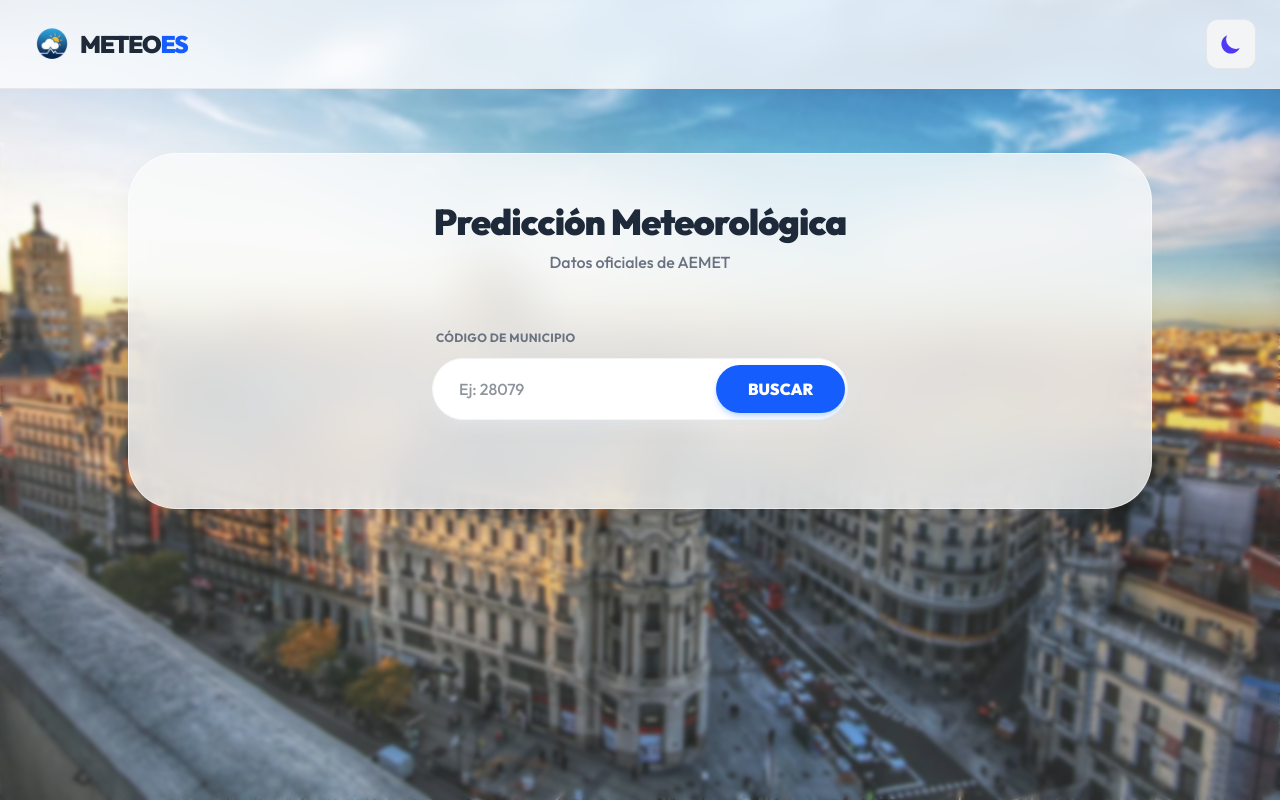
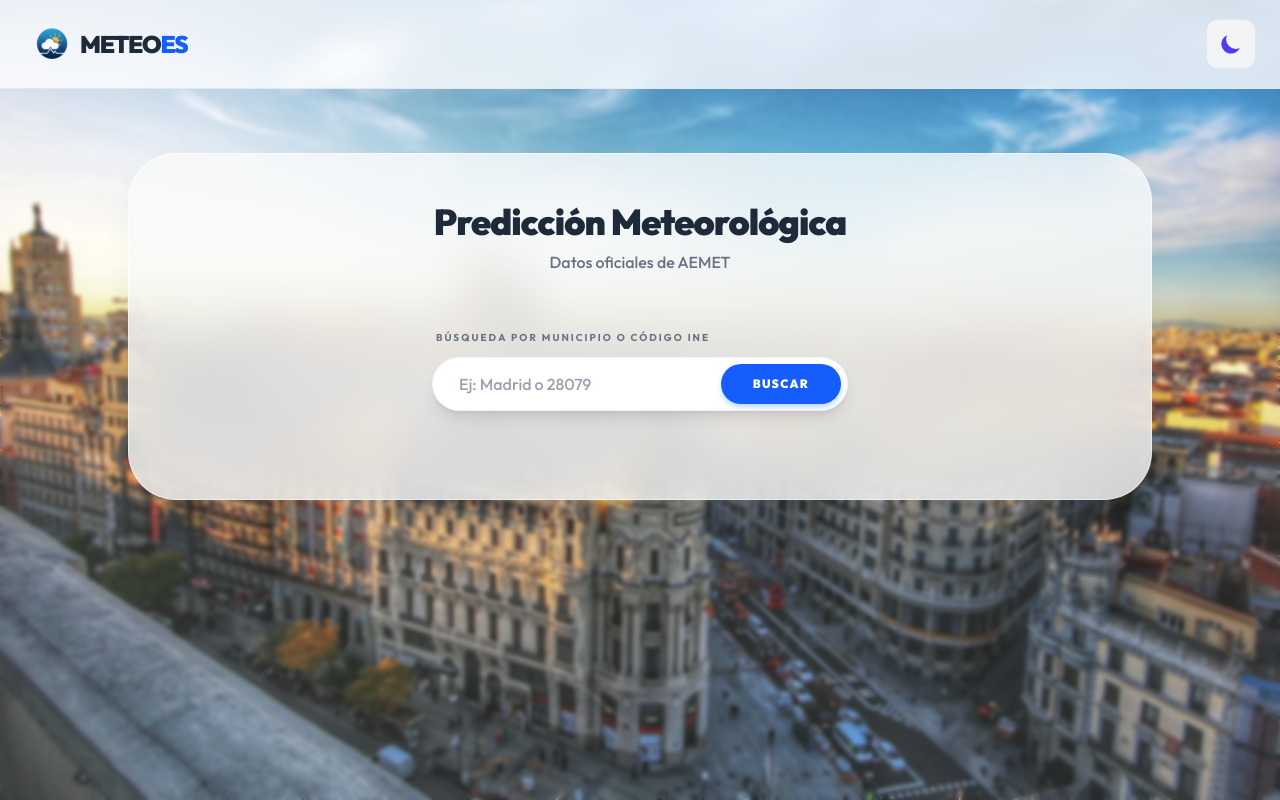
Before and after one commit to AdrianMF97/MeteoES, a React (Vite) app in the folder client/: page / in a window 1280 px wide. Built offline with nearby package versions, Linux system fonts and the light colour scheme.

Commit message:
Improving searchbar component to use the municipalities name search.

```diff
--- a/client/src/components/SearchBar.jsx
+++ b/client/src/components/SearchBar.jsx
@@ -1,46 +1,112 @@
-import { useState } from "react";
+import { useState, useMemo, useEffect, useRef } from "react";
+import municipalities from "./utils/spain_municipalities.json";
 
 const SearchBar = ({ onSearch }) => {
-  const [codigo, setCodigo] = useState("");
-  const [error, setError] = useState("");
+  const [query, setQuery] = useState("");
+  const [showSuggestions, setShowSuggestions] = useState(false);
+  const containerRef = useRef(null);
+
+  // Normalizamos para la búsqueda insensible a tildes
+  const normalize = (str) =>
+    str
+      .normalize("NFD")
+      .replace(/[\u0300-\u036f]/g, "")
+      .toLowerCase();
+
+  //useMemo para evita renderizados en cascada
+  const filteredSuggestions = useMemo(() => {
+    const trimmedQuery = query.trim();
+    //Filtramos a partir de 3 caracteres y evitamos búsquedas numéricas
+    if (trimmedQuery.length < 3 || /^\d+$/.test(trimmedQuery)) {
+      return [];
+    }
+
+    const searchTarget = normalize(trimmedQuery);
+
+    return municipalities
+      .filter((m) => normalize(m.name).includes(searchTarget))
+      .slice(0, 5);
+  }, [query]);
+
+  // Manejo de clics para cerrar el menú
+  useEffect(() => {
+    const handleClickOutside = (e) => {
+      if (containerRef.current && !containerRef.current.contains(e.target)) {
+        setShowSuggestions(false);
+      }
+    };
+    document.addEventListener("mousedown", handleClickOutside);
+    return () => document.removeEventListener("mousedown", handleClickOutside);
+  }, []);
+
+  const handleSelect = (m) => {
+    setQuery(m.name);
+    setShowSuggestions(false);
+    onSearch(m.ine_code);
+  };
 
   const handleSubmit = (e) => {
     e.preventDefault();
-    if (!/^\d{5}$/.test(codigo)) {
-      setError("El código debe tener 5 dígitos numéricos.");
-      return;
+    const value = query.trim();
+    if (!value) return;
+
+    if (/^\d{5}$/.test(value)) {
+      onSearch(value);
+      setShowSuggestions(false);
+    } else {
+      const encontrado = municipalities.find(
+        (m) => normalize(m.name) === normalize(value),
+      );
+      if (encontrado) {
+        onSearch(encontrado.ine_code);
+        setShowSuggestions(false);
+      }
     }
-    setError("");
-    onSearch(codigo);
   };
 
   return (
-    <div className="max-w-md mx-auto mt-8 px-4">
+    <div className="max-w-md mx-auto mt-8 px-4 relative" ref={containerRef}>
       <form onSubmit={handleSubmit} className="flex flex-col gap-3">
-        <label className="text-gray-500 dark:text-gray-400 font-bold text-xs tracking-wide uppercase ml-1">
-          Código de municipio
+        <label className="text-gray-500 dark:text-gray-400 font-bold text-[10px] tracking-[0.2em] uppercase ml-1">
+          Búsqueda por municipio o código INE
         </label>
 
-        <div className="flex gap-2 p-1.5 bg-white dark:bg-gray-800 rounded-4xl shadow-lg shadow-gray-200/50 dark:shadow-none border border-gray-100 dark:border-gray-700">
+        <div className="flex gap-2 p-1.5 bg-white dark:bg-gray-800 rounded-4xl shadow-lg border border-gray-100 dark:border-gray-700 focus-within:ring-2 focus-within:ring-blue-500/20 focus-within:border-blue-500 transition-all duration-300">
           <input
             type="text"
-            placeholder="Ej: 28079"
-            value={codigo}
-            onChange={(e) => setCodigo(e.target.value)}
-            className="flex-1 px-5 bg-transparent text-gray-800 dark:text-white focus:outline-none font-medium"
+            placeholder="Ej: Madrid o 28079"
+            value={query}
+            onChange={(e) => {
+              setQuery(e.target.value);
+              setShowSuggestions(true);
+            }}
+            onFocus={() => setShowSuggestions(true)}
+            className="flex-1 px-5 bg-transparent text-gray-800 dark:text-white focus:outline-none font-medium placeholder:text-gray-400 dark:placeholder:text-gray-600"
           />
+
           <button
             type="submit"
-            className="bg-blue-600 hover:bg-blue-700 text-white font-black py-3 px-8 rounded-full transition-all active:scale-95 cursor-pointer shadow-md shadow-blue-200 dark:shadow-none"
+            className="bg-blue-600 hover:bg-blue-700 text-white font-black py-3 px-8 rounded-full transition-all active:scale-95 shadow-md shadow-blue-200 dark:shadow-none text-xs tracking-widest cursor-pointer"
           >
             BUSCAR
           </button>
         </div>
 
-        {error && (
-          <p className="text-red-500 text-[11px] font-bold uppercase ml-4 ">
-            {error}
-          </p>
+        {showSuggestions && filteredSuggestions.length > 0 && (
+          <ul className="absolute z-50 top-22 left-6 right-6 bg-white dark:bg-gray-800 rounded-2xl shadow-2xl border border-gray-100 dark:border-gray-700 overflow-hidden animate-in fade-in zoom-in-95 duration-200">
+            {filteredSuggestions.map((m) => (
+              <li
+                key={m.ine_code}
+                onClick={() => handleSelect(m)}
+                className="px-6 py-3 hover:bg-blue-50 dark:hover:bg-blue-900/20 text-gray-700 dark:text-gray-200 cursor-pointer flex justify-between items-center group transition-colors"
+              >
+                <span className="font-medium">{m.name}</span>
+                <span className="text-[11px] text-gray-400 group-hover:text-blue-500 ">
+                  {m.ine_code}
+                </span>
+              </li>
+            ))}
+          </ul>
         )}
       </form>
     </div>
```
